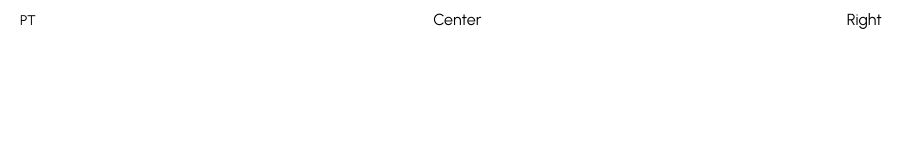
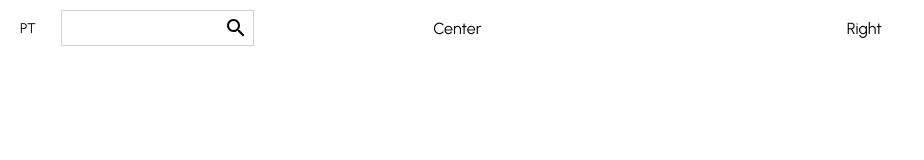
Before and after one commit to developermartins/react-e-commerce-app-design, a React (Create React App) app: page / in a window 1280 px wide. Shown: the top 160 px of the page, without its empty margins (0-924 px from the left). Built offline with nearby package versions, Linux system fonts and the light colour scheme.

Commit message:
add search section

```diff
--- a/src/components/Navbar.jsx
+++ b/src/components/Navbar.jsx
@@ -1,5 +1,6 @@
 import React from 'react';
 import styled from 'styled-components';
+import SearchIcon from '@mui/icons-material/Search';
 
 const Navbar = () => {
   return (
@@ -8,7 +9,8 @@
             <Left>
                 <Language>PT</Language>
                 <SearchContainer>
-
+                    <Input />
+                    <SearchIcon />
                 </SearchContainer>
             </Left>
             <Center>Center</Center>
@@ -25,11 +27,14 @@
 const Wrapper = styled.section`
     padding: 10px 20px;
     display: flex;
+    align-items: center;
     justify-content: space-between;
 `;
 
 const Left = styled.div`
     flex: 1;
+    display: flex;
+    align-items: center;
 `;
 
 const Center = styled.div`
@@ -46,7 +51,16 @@
 `;
 
 const SearchContainer = styled.div`
+    border: 0.5px solid lightgray;
+    display: flex;
+    align-items: center;
+    margin-left: 25px;
+    padding: 5px;
+`;
 
+const Input = styled.input`
+    border: none;
+    outline: none;
 `;
 
 
```
